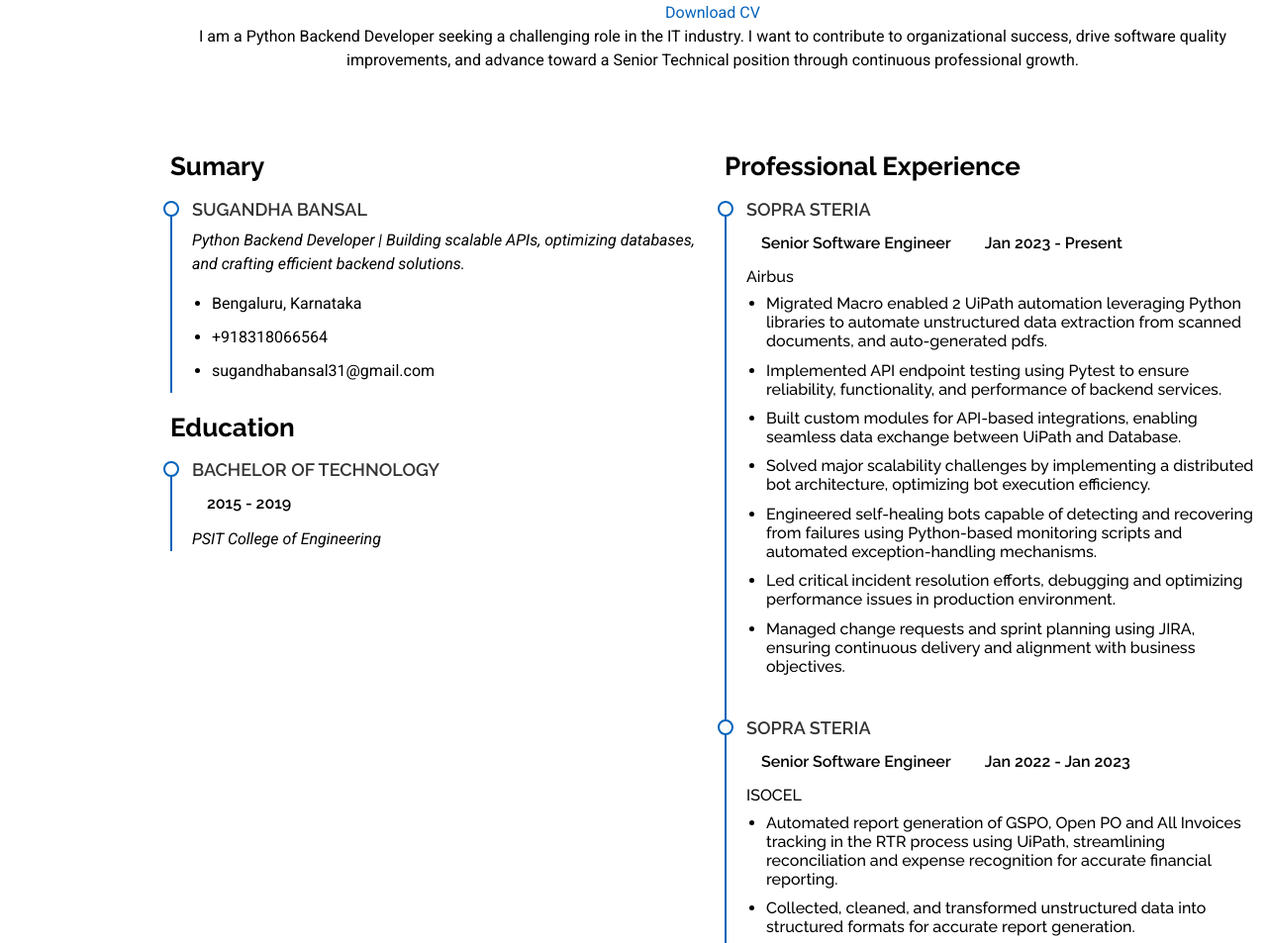
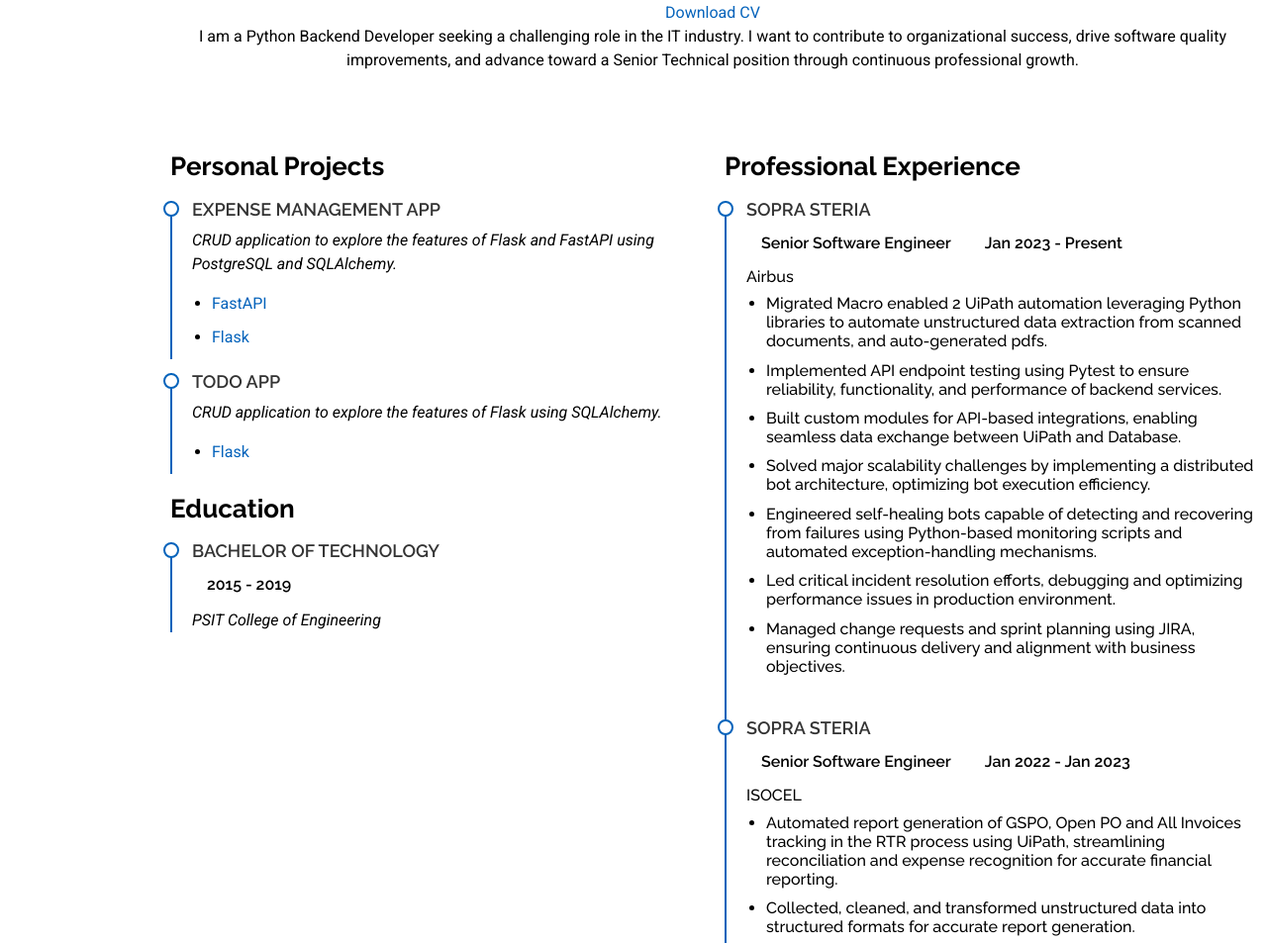
Before and after one commit to sugandhab31/sugandhab31.github.io, a plain HTML site: page index.html in a window 1280 px wide. Shown: the part 1897-2850 px from the top of the page at 99% size. Drawn offline with Linux system fonts and the light colour scheme.

Commit message:
Added links

```diff
--- a/index.html
+++ b/index.html
@@ -235,7 +235,7 @@
       <!-- Section Title -->
       <div class="container section-title" data-aos="fade-up">
         <h2>Resume</h2>
-        <a class="primary_btn tr-bg" href="Sugandha_Bansal_CV.pdf"><span>Download CV</span></a>
+        <a class="primary_btn tr-bg" href="https://drive.google.com/file/d/1rdaqmjqHxqLLqMx__IoXig6bl7PEg0oN/view?usp=drive_link"><span>Download CV</span></a>
         <p>I am a Python Backend Developer seeking a challenging role in the IT industry. I want to contribute to organizational success, drive software quality improvements, and advance toward a Senior Technical position through continuous professional growth.</p>
       </div><!-- End Section Title -->
 
@@ -244,17 +244,25 @@
         <div class="row">
 
           <div class="col-lg-6" data-aos="fade-up" data-aos-delay="100">
-            <h3 class="resume-title">Sumary</h3>
+            <h3 class="resume-title">Personal Projects</h3>
 
             <div class="resume-item pb-0">
-              <h4>Sugandha Bansal</h4>
-              <p><em>Python Backend Developer | Building scalable APIs, optimizing databases, and crafting efficient backend solutions.</em></p>
+              <h4>Expense Management App</h4>
+              <p><em>CRUD application to explore the features of Flask and FastAPI using PostgreSQL and SQLAlchemy.</em></p>
               <ul>
-                <li>Bengaluru, Karnataka</li>
-                <li>+918318066564</li>
-                <li>sugandhabansal31@gmail.com</li>
+                <li><a href="https://github.com/sugandhab31/Spendsense-Backend-FastAPI">FastAPI</a></li>
+                <li><a href="https://github.com/sugandhab31/Spendsense-Backend-Flask">Flask</a></li>
               </ul>
+
             </div><!-- Edn Resume Item -->
+            <div class="resume-item pb-0">
+              <h4>ToDo App</h4>
+              <p><em>CRUD application to explore the features of Flask using SQLAlchemy.</em></p>
+              <ul>
+                <!-- <li><a href="https://github.com/sugandhab31/Spendsense-Backend-FastAPI">FastAPI</a></li> -->
+                <li><a href="https://github.com/sugandhab31/ToDo-App---Flask">Flask</a></li>
+              </ul>
+            </div>
 
             <h3 class="resume-title">Education</h3>
             <div class="resume-item">
@@ -262,6 +270,7 @@
               <h5>2015 - 2019</h5>
               <p><em>PSIT College of Engineering</em></p>
             </div><!-- Edn Resume Item -->
+
           </div>
 
           <div class="col-lg-6" data-aos="fade-up" data-aos-delay="200">
```
